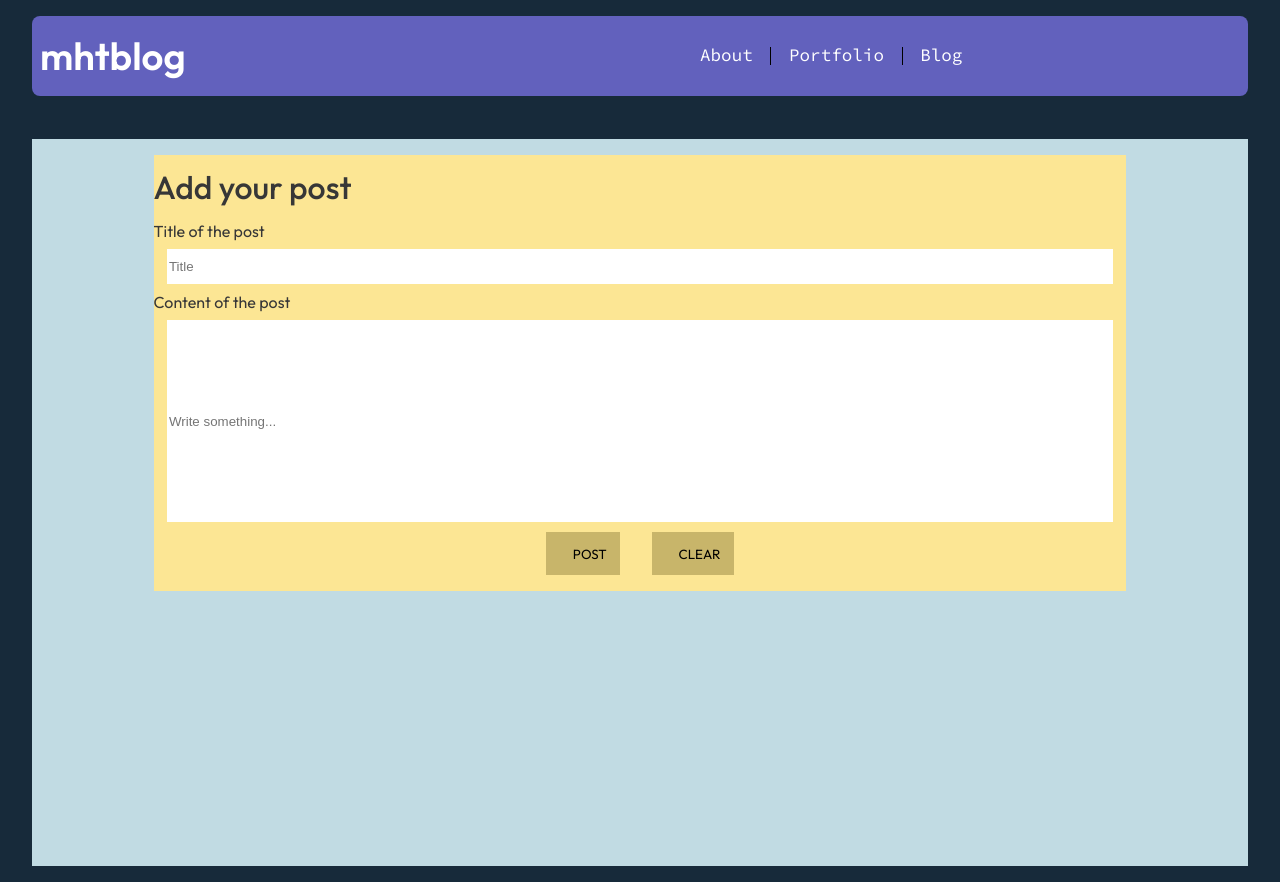
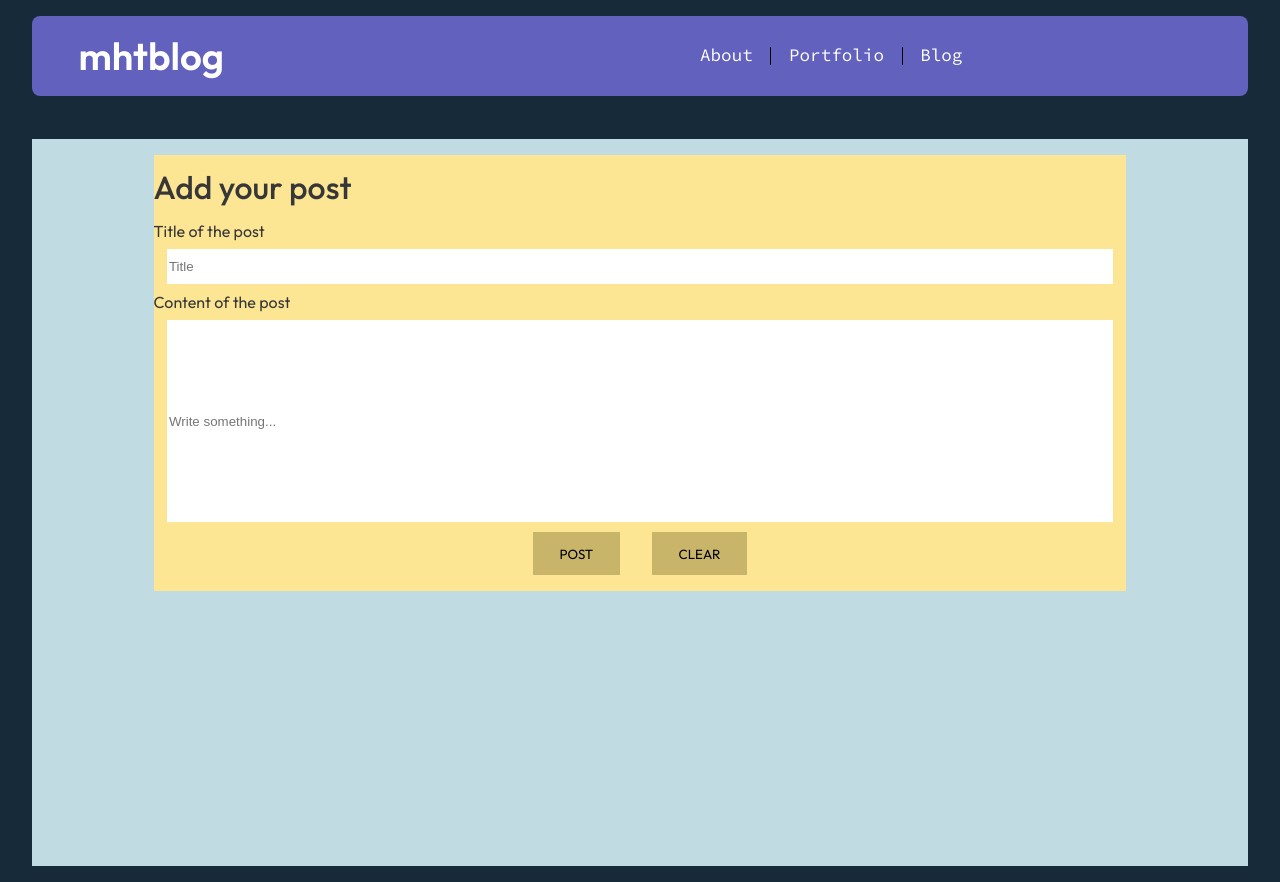
Before and after one commit to mhttekin/cvwebsite, a PHP site: page /php/addEntry.php in a window 1280 px wide. Run offline with PHP 8.4, Linux system fonts and the light colour scheme; some web fonts are replaced.

Commit message:
all done, except date and extra feature

```diff
--- a/css/blogphp.css
+++ b/css/blogphp.css
@@ -146,7 +146,7 @@
   border-radius: 0;
   padding: 1em;
   padding-left: 2em;
-  padding-right: mhtblog2em;
+  padding-right:2em;
   font-family: Outfit;
   font-weight: 400;
   background-color: #C8B56A;
--- a/css/pstyle.css
+++ b/css/pstyle.css
@@ -9,7 +9,6 @@
     z-index: 1000; /* Ensure it stays above other content */
 }
 .main-content{
-    margin-top: 0;
     grid-column-start: 1;
     grid-column-end: 6;
 }
--- a/css/reset.css
+++ b/css/reset.css
@@ -1,16 +1,13 @@
-/* Reset CSS for Personal Blog Website */
-html, body, div, span, applet, object, iframe,
-h1, h2, h3, h4, h5, h6, p, blockquote, pre,
-a, abbr, acronym, address, big, cite, code,
-del, dfn, em, img, ins, kbd, q, s, samp,
-small, strike, strong, sub, sup, tt, var,
-b, u, i, center,
-dl, dt, dd, ol, ul, li,
+html, body, div,
+h1, h2, h3, p,
+a,img,
+small,
+ul, li,
 fieldset, form, label, legend,
 table, caption, tbody, tfoot, thead, tr, th, td,
-article, aside, canvas, details, embed,
+article, aside,
 figure, figcaption, footer, header, hgroup,
-menu, nav, output, ruby, section, summary,
+menu, nav,section, summary,
 time, mark, audio, video {
   margin: 0;
   padding: 0;
--- a/css/style.css
+++ b/css/style.css
@@ -27,18 +27,18 @@ html, body, .grid-container {
 }
 
 .main-content {
-    margin-top: -3em;
+    margin-top: -8.8em;
     grid-column-start: 1;
     grid-column-end: 4;
-    grid-row-start: 2;
+    grid-row-start: 3;
     grid-row-end: 5;
 }
 .footer-content {
     position: absolute;
-    bottom: 0; /* Align to the bottom of the .grid-container */
-    left: 0; /* Align to the left of the .grid-container */
-    width: 100%; /* Span the full width of the .grid-container */
-    height: 100%; /* Set the height of the footer */
+    bottom: 0;
+    left: 0;
+    width: 100%;
+    height: 100%;
     grid-column-start: 1;
     grid-column-end: 6;
     grid-row: 5;
@@ -58,6 +58,7 @@ html, body, .grid-container {
   border-radius: 0.5em;
 }
 #header h1 {
+  margin-left: 1em;
   color: white;
   font-family: Outfit;
   font-weight: 600;
@@ -66,10 +67,10 @@ html, body, .grid-container {
 }
 nav ul {
     display: flex;
-    list-style-type: none; /* Remove bullet points from list */
-    padding: 0; /* Remove default padding */
+    list-style-type: none;
+    padding: 0;
     width: 100%;
-    justify-content: center; /* Ensure the ul covers the full width of the nav */ /* This will space out the li items */
+    justify-content: center;
 }
 nav {
     position: relative;
@@ -176,7 +177,7 @@ article {
         font-size: 85%;
     }
 }
-@media only screen and (max-width: 800px) {
+@media only screen and (max-width: 768px) {
   #tacobell {
     padding-top: 5.2em;
   }
--- a/php/login.php
+++ b/php/login.php
@@ -21,8 +21,8 @@ if ($user && password_verify($password, $user['password'])) {
   header("Location: blogpage.php");
   exit;
 } else {
-    echo "Invalid username or password!";
+  header("Location: /blog.html");
+  exit;
 }
 
-var_dump($user);
 ?>
```
